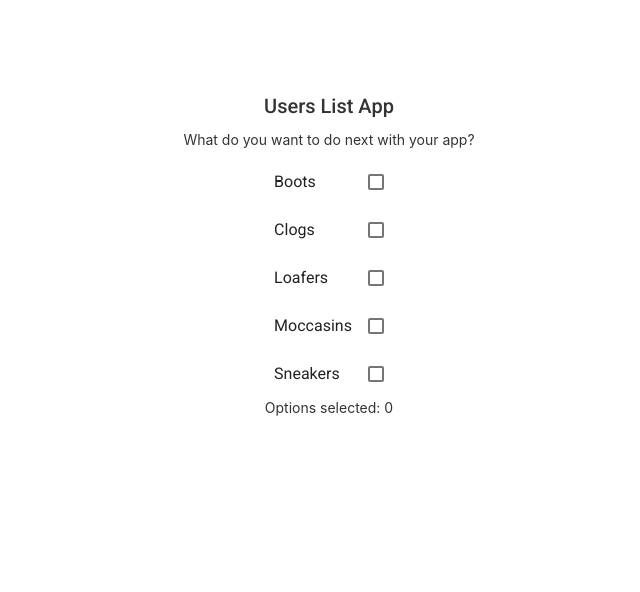
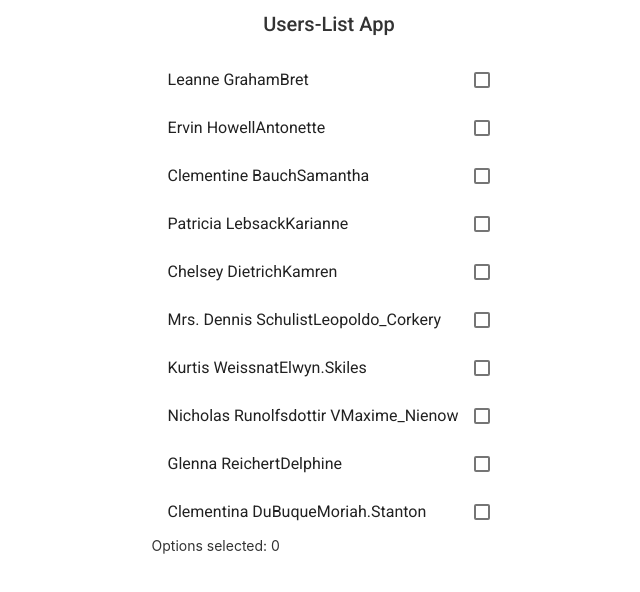
Before and after one commit to Valdemar26/users-list-jsexpert, an Angular app: page / in a window 1280 px wide. Shown: the top 592 px of the page, without its empty margins (311-951 px from the left). Built offline with nearby package versions, Linux system fonts and the light colour scheme.

Commit message:
2: lesson 2, working with users-list data

```diff
--- /dev/null
+++ b/src/app/app-routing.module.ts
@@ -0,0 +1,10 @@
+import { NgModule } from '@angular/core';
+import { Routes, RouterModule} from '@angular/router';
+
+const routes: Routes = [];
+
+@NgModule({
+  imports: [RouterModule.forRoot(routes)],
+  exports: [RouterModule]
+})
+export class AppRoutingModule {}
--- a/src/app/app.component.html
+++ b/src/app/app.component.html
@@ -1,12 +1,3 @@
-<!-- * * * * * * * * * * * * * * * * * * * * * * * * * * * * * * * -->
-<!-- * * * * * * * * * * * The content below * * * * * * * * * * * -->
-<!-- * * * * * * * * * * is only a placeholder * * * * * * * * * * -->
-<!-- * * * * * * * * * * and can be replaced. * * * * * * * * * * * -->
-<!-- * * * * * * * * * * * * * * * * * * * * * * * * * * * * * * * -->
-<!-- * * * * * * * * * Delete the template below * * * * * * * * * * -->
-<!-- * * * * * * * to get started with your project! * * * * * * * * -->
-<!-- * * * * * * * * * * * * * * * * * * * * * * * * * * * * * * * -->
-
 <style>
   :host {
     font-family: -apple-system, BlinkMacSystemFont, "Segoe UI", Roboto, Helvetica, Arial, sans-serif, "Apple Color Emoji", "Segoe UI Emoji", "Segoe UI Symbol";
@@ -30,293 +21,23 @@
     margin: 0;
   }
 
-  .spacer {
-    flex: 1;
-  }
-
-  .toolbar {
-    position: absolute;
-    top: 0;
-    left: 0;
-    right: 0;
-    height: 60px;
-    display: flex;
-    align-items: center;
-    background-color: #1976d2;
-    color: white;
-    font-weight: 600;
-  }
-
-  .toolbar img {
-    margin: 0 16px;
-  }
-
-  .toolbar #twitter-logo {
-    height: 40px;
-    margin: 0 16px;
-  }
-
-  .toolbar #twitter-logo:hover {
-    opacity: 0.8;
-  }
-
   .content {
     display: flex;
-    margin: 82px auto 32px;
+    margin: 0 auto;
     padding: 0 16px;
     max-width: 960px;
     flex-direction: column;
     align-items: center;
   }
-
-  svg.material-icons {
-    height: 24px;
-    width: auto;
-  }
-
-  svg.material-icons:not(:last-child) {
-    margin-right: 8px;
-  }
-
-  .card svg.material-icons path {
-    fill: #888;
-  }
-
-  .card-container {
-    display: flex;
-    flex-wrap: wrap;
-    justify-content: center;
-    margin-top: 16px;
-  }
-
-  .card {
-    border-radius: 4px;
-    border: 1px solid #eee;
-    background-color: #fafafa;
-    height: 40px;
-    width: 200px;
-    margin: 0 8px 16px;
-    padding: 16px;
-    display: flex;
-    flex-direction: row;
-    justify-content: center;
-    align-items: center;
-    transition: all 0.2s ease-in-out;
-    line-height: 24px;
-  }
-
-  .card-container .card:not(:last-child) {
-    margin-right: 0;
-  }
-
-  .card.card-small {
-    height: 16px;
-    width: 168px;
-  }
-
-  .card-container .card:not(.highlight-card) {
-    cursor: pointer;
-  }
-
-  .card-container .card:not(.highlight-card):hover {
-    transform: translateY(-3px);
-    box-shadow: 0 4px 17px rgba(0, 0, 0, 0.35);
-  }
-
-  .card-container .card:not(.highlight-card):hover .material-icons path {
-    fill: rgb(105, 103, 103);
-  }
-
-  .card.highlight-card {
-    background-color: #1976d2;
-    color: white;
-    font-weight: 600;
-    border: none;
-    width: auto;
-    min-width: 30%;
-    position: relative;
-  }
-
-  .card.card.highlight-card span {
-    margin-left: 60px;
-  }
-
-  svg#rocket {
-    width: 80px;
-    position: absolute;
-    left: -10px;
-    top: -24px;
-  }
-
-  svg#rocket-smoke {
-    height: calc(100vh - 95px);
-    position: absolute;
-    top: 10px;
-    right: 180px;
-    z-index: -10;
-  }
-
-  a,
-  a:visited,
-  a:hover {
-    color: #1976d2;
-    text-decoration: none;
-  }
-
-  a:hover {
-    color: #125699;
-  }
-
-  .terminal {
-    position: relative;
-    width: 80%;
-    max-width: 600px;
-    border-radius: 6px;
-    padding-top: 45px;
-    margin-top: 8px;
-    overflow: hidden;
-    background-color: rgb(15, 15, 16);
-  }
-
-  .terminal::before {
-    content: "\2022 \2022 \2022";
-    position: absolute;
-    top: 0;
-    left: 0;
-    height: 4px;
-    background: rgb(58, 58, 58);
-    color: #c2c3c4;
-    width: 100%;
-    font-size: 2rem;
-    line-height: 0;
-    padding: 14px 0;
-    text-indent: 4px;
-  }
-
-  .terminal pre {
-    font-family: SFMono-Regular,Consolas,Liberation Mono,Menlo,monospace;
-    color: white;
-    padding: 0 1rem 1rem;
-    margin: 0;
-  }
-
-  .circle-link {
-    height: 40px;
-    width: 40px;
-    border-radius: 40px;
-    margin: 8px;
-    background-color: white;
-    border: 1px solid #eeeeee;
-    display: flex;
-    justify-content: center;
-    align-items: center;
-    cursor: pointer;
-    box-shadow: 0 1px 3px rgba(0, 0, 0, 0.12), 0 1px 2px rgba(0, 0, 0, 0.24);
-    transition: 1s ease-out;
-  }
-
-  .circle-link:hover {
-    transform: translateY(-0.25rem);
-    box-shadow: 0px 3px 15px rgba(0, 0, 0, 0.2);
-  }
-
-  footer {
-    margin-top: 8px;
-    display: flex;
-    align-items: center;
-    line-height: 20px;
-  }
-
-  footer a {
-    display: flex;
-    align-items: center;
-  }
-
-  .github-star-badge {
-    color: #24292e;
-    display: flex;
-    align-items: center;
-    font-size: 12px;
-    padding: 3px 10px;
-    border: 1px solid rgba(27,31,35,.2);
-    border-radius: 3px;
-    background-image: linear-gradient(-180deg,#fafbfc,#eff3f6 90%);
-    margin-left: 4px;
-    font-weight: 600;
-    font-family: -apple-system,BlinkMacSystemFont,Segoe UI,Helvetica,Arial,sans-serif,Apple Color Emoji,Segoe UI Emoji,Segoe UI Symbol;
-  }
-
-  .github-star-badge:hover {
-    background-image: linear-gradient(-180deg,#f0f3f6,#e6ebf1 90%);
-    border-color: rgba(27,31,35,.35);
-    background-position: -.5em;
-  }
-
-  .github-star-badge .material-icons {
-    height: 16px;
-    width: 16px;
-    margin-right: 4px;
-  }
-
-  svg#clouds {
-    position: fixed;
-    bottom: -160px;
-    left: -230px;
-    z-index: -10;
-    width: 1920px;
-  }
-
-
-  /* Responsive Styles */
-  @media screen and (max-width: 767px) {
-
-    .card-container > *:not(.circle-link) ,
-    .terminal {
-      width: 100%;
-    }
-
-    .card:not(.highlight-card) {
-      height: 16px;
-      margin: 8px 0;
-    }
-
-    .card.highlight-card span {
-      margin-left: 72px;
-    }
-
-    svg#rocket-smoke {
-      right: 120px;
-      transform: rotate(-5deg);
-    }
-  }
-
-  @media screen and (max-width: 575px) {
-    svg#rocket-smoke {
-      display: none;
-      visibility: hidden;
-    }
-  }
 </style>
-
-
 
 <div class="content" role="main">
 
-  <!-- Next Steps -->
-  <h2>Users List App</h2>
-  <p>What do you want to do next with your app?</p>
+  <h2>{{ title }} App</h2>
 
-  <mat-selection-list #shoes>
-    <mat-list-option *ngFor="let shoe of typesOfShoes">
-      {{shoe}}
-    </mat-list-option>
-  </mat-selection-list>
-
-  <p>
-    Options selected: {{shoes.selectedOptions.selected.length}}
-  </p>
+  <app-users-list></app-users-list>
 
 </div>
 
 
-<!--<router-outlet></router-outlet>-->
+<router-outlet></router-outlet>
--- a/src/app/app.component.ts
+++ b/src/app/app.component.ts
@@ -6,7 +6,7 @@ import { Component } from '@angular/core';
   styleUrls: ['./app.component.scss']
 })
 export class AppComponent {
-  title = 'users-list';
+  title = 'Users-List';
 
   typesOfShoes: string[] = ['Boots', 'Clogs', 'Loafers', 'Moccasins', 'Sneakers'];
 }
--- a/src/app/app.module.ts
+++ b/src/app/app.module.ts
@@ -5,16 +5,20 @@ import { BrowserAnimationsModule } from '@angular/platform-browser/animations';
 
 import { MatListModule } from '@angular/material/list';
 
+import { AppRoutingModule } from './app-routing.module';
 import { AppComponent } from './app.component';
+import { UsersListComponent } from './users-list/users-list.component';
 
 
 @NgModule({
   declarations: [
-    AppComponent
+    AppComponent,
+    UsersListComponent
   ],
   imports: [
     BrowserModule,
     BrowserAnimationsModule,
+    AppRoutingModule,
     MatListModule,
     RouterModule
   ],
--- /dev/null
+++ b/src/app/users-list/users-list.component.html
@@ -0,0 +1,10 @@
+<mat-selection-list #usersList>
+  <mat-list-option *ngFor="let user of users">
+    <span>{{ user.name }}</span>
+    <span>{{ user.username }}</span>
+  </mat-list-option>
+</mat-selection-list>
+
+<p>
+  Options selected: {{ usersList.selectedOptions.selected.length }}
+</p>
--- /dev/null
+++ b/src/app/users-list/users-list.component.ts
@@ -0,0 +1,22 @@
+import { Component, OnInit } from '@angular/core';
+
+import { UsersService } from '../users.service';
+import { UserInterface } from '../interfaces/user.interface';
+
+@Component({
+  selector: 'app-users-list',
+  templateUrl: './users-list.component.html',
+  styleUrls: ['./users-list.component.scss']
+})
+export class UsersListComponent implements OnInit {
+
+  users: UserInterface[];
+
+  constructor(public usersService: UsersService) { }
+
+  ngOnInit(): void {
+    this.users = this.usersService.usersList;
+    console.log(this.users);
+  }
+
+}
--- /dev/null
+++ b/src/app/users.service.ts
@@ -0,0 +1,108 @@
+import { Injectable } from '@angular/core';
+
+import { UserInterface } from './interfaces/user.interface';
+
+@Injectable({
+  providedIn: 'root'
+})
+export class UsersService {
+
+  usersList: UserInterface[] = [
+    {
+      "id": 1,
+      "name": "Leanne Graham",
+      "username": "Bret",
+      "email": "Sincere@april.biz",
+      "role": "Admin",
+      "phone": "1-770-736-8031 x56442",
+      "website": "hildegard.org"
+    },
+    {
+      "id": 2,
+      "name": "Ervin Howell",
+      "username": "Antonette",
+      "email": "Shanna@melissa.tv",
+      "role": "Admin",
+      "phone": "010-692-6593 x09125",
+      "website": "anastasia.net"
+    },
+    {
+      "id": 3,
+      "name": "Clementine Bauch",
+      "username": "Samantha",
+      "email": "Nathan@yesenia.net",
+      "role": "User",
+      "phone": "1-463-123-4447",
+      "website": "ramiro.info"
+    },
+    {
+      "id": 4,
+      "name": "Patricia Lebsack",
+      "username": "Karianne",
+      "email": "Julianne.OConner@kory.org",
+      "role": "User",
+      "phone": "493-170-9623 x1567",
+      "website": "kale.biz"
+    },
+
+    {
+      "id": 5,
+      "name": "Chelsey Dietrich",
+      "username": "Kamren",
+      "email": "Lucio_Hettinger@annie.ca",
+      "role": "User",
+      "phone": "(254)954-1289",
+      "website": "demarco.info"
+
+    },
+    {
+      "id": 6,
+      "name": "Mrs. Dennis Schulist",
+      "username": "Leopoldo_Corkery",
+      "email": "Karley_Dach@jasper.info",
+      "role": "Admin",
+      "phone": "1-477-935-8478 x6430",
+      "website": "ola.org"
+
+    },
+    {
+      "id": 7,
+      "name": "Kurtis Weissnat",
+      "username": "Elwyn.Skiles",
+      "email": "Telly.Hoeger@billy.biz",
+      "role": "Admin",
+      "phone": "210.067.6132",
+      "website": "elvis.io"
+
+    },
+    {
+      "id": 8,
+      "name": "Nicholas Runolfsdottir V",
+      "username": "Maxime_Nienow",
+      "email": "Sherwood@rosamond.me",
+      "role": "User",
+      "phone": "586.493.6943 x140",
+      "website": "jacynthe.com"
+    },
+    {
+      "id": 9,
+      "name": "Glenna Reichert",
+      "username": "Delphine",
+      "email": "Chaim_McDermott@dana.io",
+      "role": "User",
+      "phone": "(775)976-6794 x41206",
+      "website": "conrad.com"
+    },
+    {
+      "id": 10,
+      "name": "Clementina DuBuque",
+      "username": "Moriah.Stanton",
+      "email": "Rey.Padberg@karina.biz",
+      "role": "User",
+      "phone": "024-648-3804",
+      "website": "ambrose.net"
+    }
+  ]
+
+  constructor() { }
+}
```
Also changed, not shown: src/app/interfaces/user.interface.ts (added, +9 -0 lines), src/app/users-list/users-list.component.scss (added), 1 other file (tests, documents, lock files or other folders).
